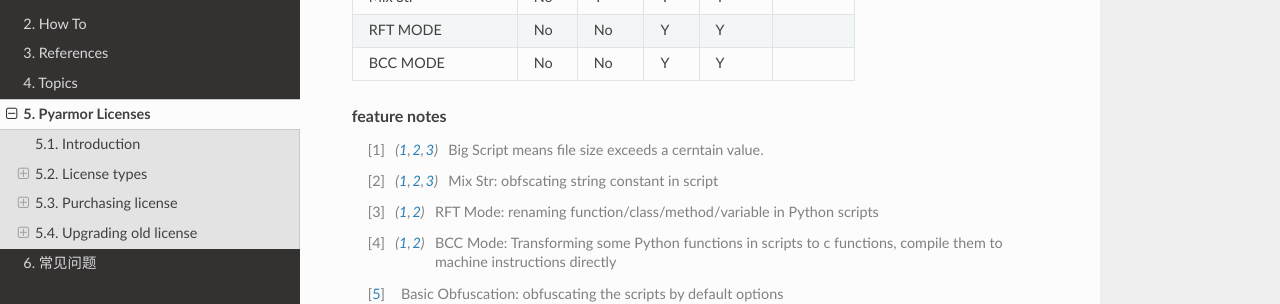
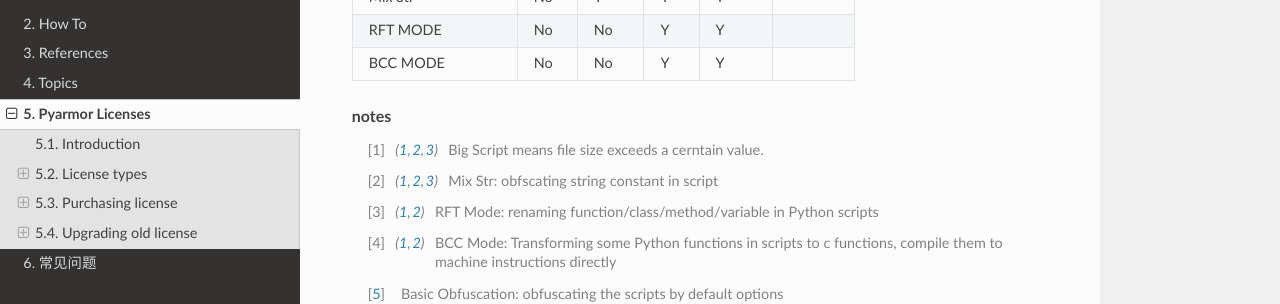
Before and after one commit to dashingsoft/pyarmor, a Sphinx documentation site: the page built from docs/licenses.rst, in a window 1280 px wide and 900 px high, scrolled down 2174 px. Shown: the part 151-455 px from the top of the window. Built offline with Sphinx 7.4.7 and the Read the Docs theme 2.0.0, drawn with Linux system fonts in a browser that asks for light colours.

Commit message:
Refine doc

```diff
--- a/docs/licenses.rst
+++ b/docs/licenses.rst
@@ -108,7 +108,7 @@
    BCC MODE                No         No         Y           Y
    ===================  ========   ========   =========   ========  ==============
 
-.. rubric:: feature notes
+.. rubric:: notes
 
 .. [1] Big Script means file size exceeds a cerntain value.
 .. [2] Mix Str: obfscating string constant in script
```
Also changed, not shown: 1 other file.
